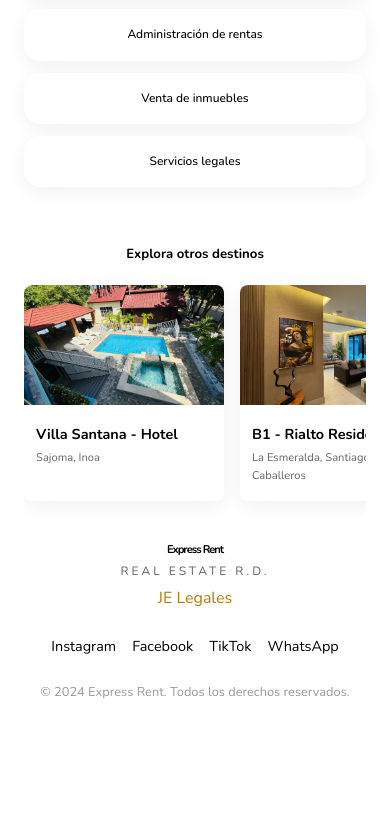
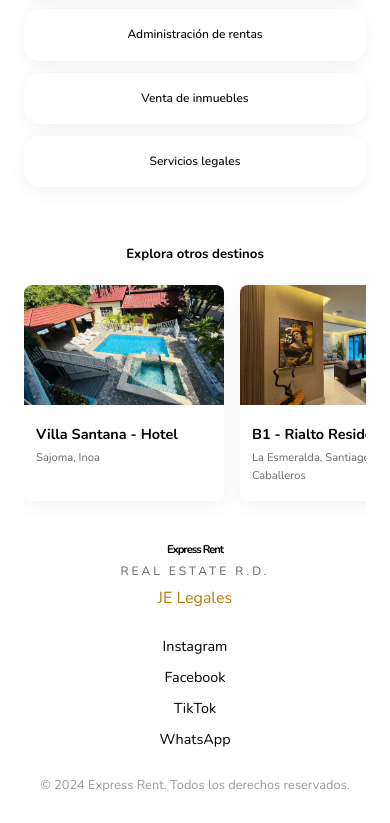
Before and after one commit to JMJ0331/lpExpressRent, a plain HTML site: page index.html in a window 390 px wide. Shown: the part 3533-4356 px from the top of the page. Before the commit the page ends 4263 px from the top, so only its background shows below. Drawn offline with nearby package versions, Linux system fonts and the light colour scheme.

Commit message:
Add style for the anchor links

```diff
--- a/css/main.css
+++ b/css/main.css
@@ -325,7 +325,7 @@ footer {
 .social-links {
     display: flex;
     justify-content: center;
-    gap: var(--space-16);
+    gap: var(--space-8);
     margin: var(--margin-24) var(--margin-0);
 }
 
@@ -384,4 +384,9 @@ footer {
         display: flex;
         flex-flow: column nowrap;
     }
+
+    .social-links {
+        display: flex;
+        flex-flow: column nowrap;
+    }
 }
```
